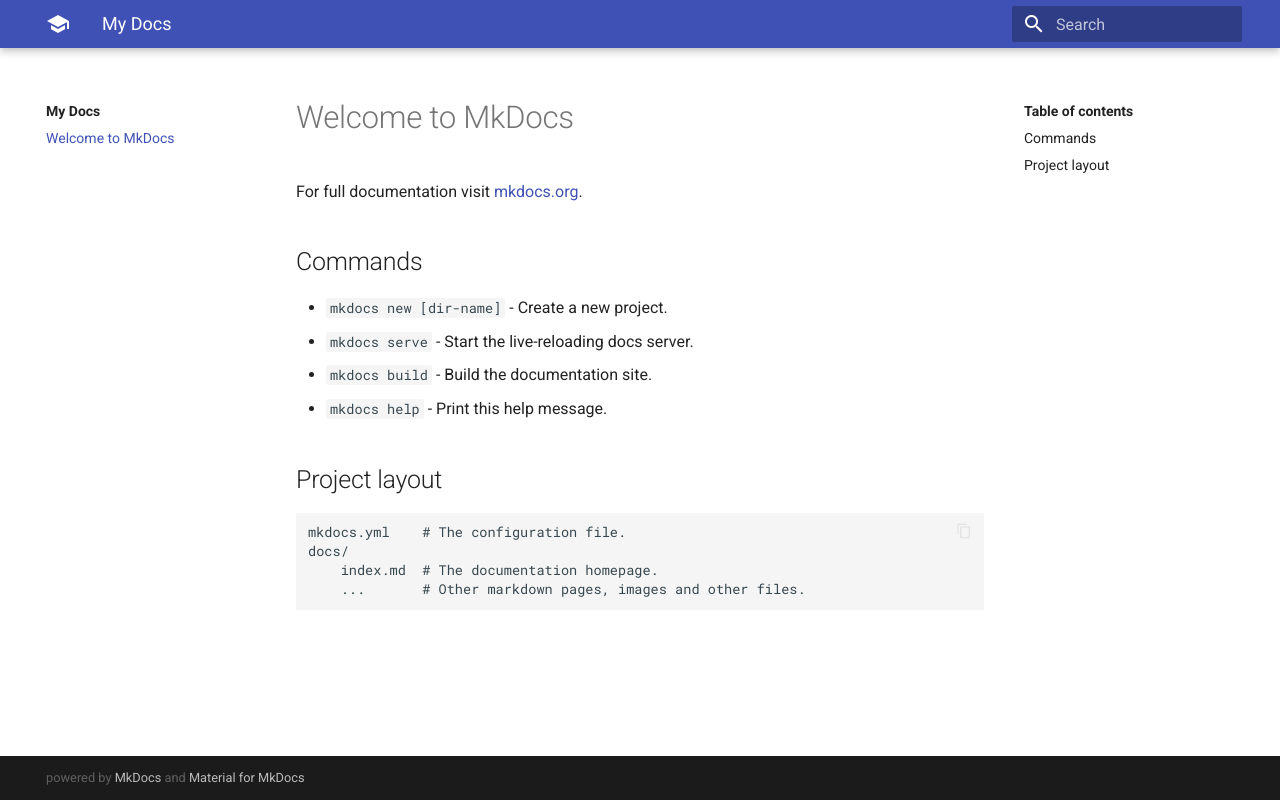
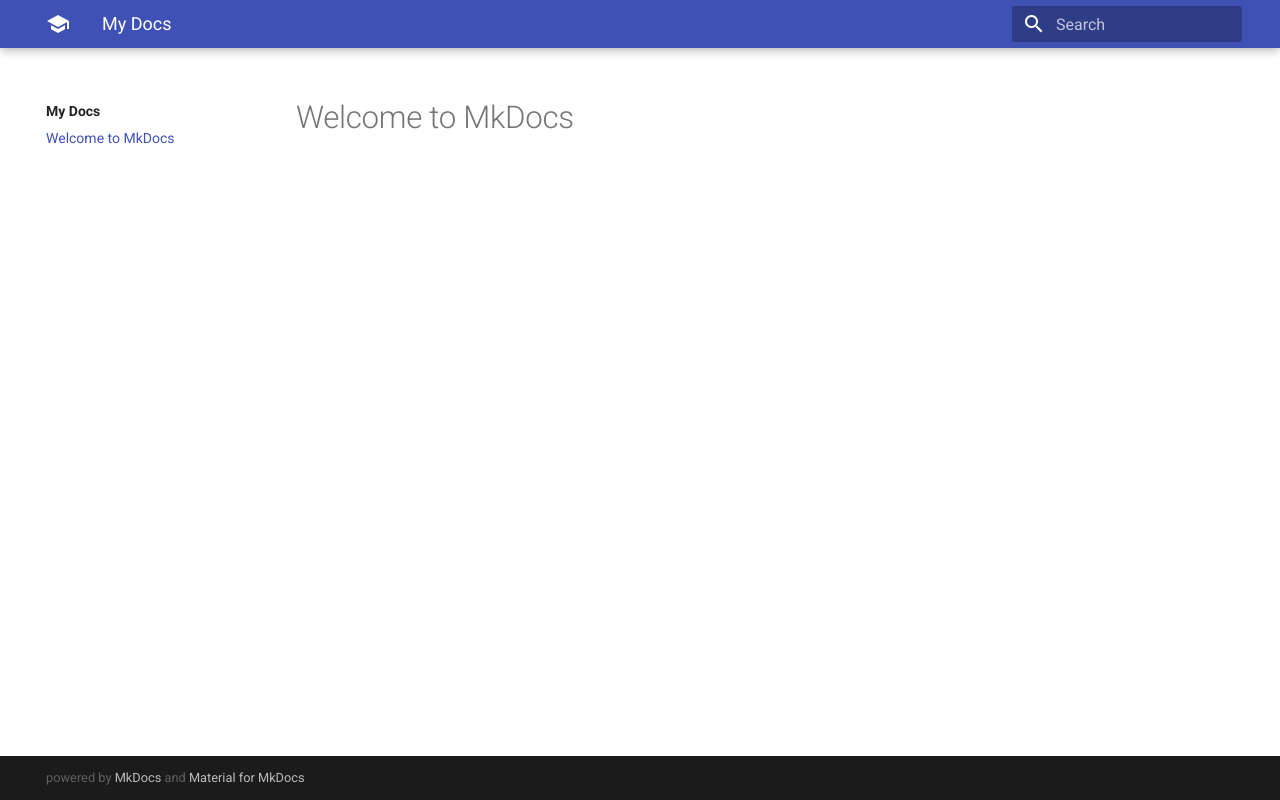
Before and after one commit to anjinggufa/blog, a plain HTML site: page index.html in a window 1280 px wide. Drawn offline with Linux system fonts and the light colour scheme.

Commit message:
Deployed b3a89fe with MkDocs version: 1.0.4

```diff
--- a/index.html
+++ b/index.html
@@ -176,45 +176,9 @@
 
 
 
-      <label class="md-nav__link md-nav__link--active" for="__toc">
-        Welcome to MkDocs
-      </label>
-
     <a href="." title="Welcome to MkDocs" class="md-nav__link md-nav__link--active">
       Welcome to MkDocs
     </a>
-
-
-<nav class="md-nav md-nav--secondary">
-
-
-
-
-
-    <label class="md-nav__title" for="__toc">Table of contents</label>
-    <ul class="md-nav__list" data-md-scrollfix>
-
-        <li class="md-nav__item">
-  <a href="#commands" title="Commands" class="md-nav__link">
-    Commands
-  </a>
-
-</li>
-
-        <li class="md-nav__item">
-  <a href="#project-layout" title="Project layout" class="md-nav__link">
-    Project layout
-  </a>
-
-</li>
-
-
-
-
-
-    </ul>
-
-</nav>
 
   </li>
 
@@ -236,29 +200,6 @@
 
 
 
-    <label class="md-nav__title" for="__toc">Table of contents</label>
-    <ul class="md-nav__list" data-md-scrollfix>
-
-        <li class="md-nav__item">
-  <a href="#commands" title="Commands" class="md-nav__link">
-    Commands
-  </a>
-
-</li>
-
-        <li class="md-nav__item">
-  <a href="#project-layout" title="Project layout" class="md-nav__link">
-    Project layout
-  </a>
-
-</li>
-
-
-
-
-
-    </ul>
-
 </nav>
                   </div>
                 </div>
@@ -271,20 +212,6 @@
 
 
                 <h1 id="welcome-to-mkdocs">Welcome to MkDocs</h1>
-<p>For full documentation visit <a href="https://mkdocs.org">mkdocs.org</a>.</p>
-<h2 id="commands">Commands</h2>
-<ul>
-<li><code>mkdocs new [dir-name]</code> - Create a new project.</li>
-<li><code>mkdocs serve</code> - Start the live-reloading docs server.</li>
-<li><code>mkdocs build</code> - Build the documentation site.</li>
-<li><code>mkdocs help</code> - Print this help message.</li>
-</ul>
-<h2 id="project-layout">Project layout</h2>
-<pre><code>mkdocs.yml    # The configuration file.
-docs/
-    index.md  # The documentation homepage.
-    ...       # Other markdown pages, images and other files.
-</code></pre>
 
 
 
--- a/search/search_index.json
+++ b/search/search_index.json
@@ -1 +1 @@
-{"config":{"lang":["en"],"prebuild_index":false,"separator":"[\\s\\-]+"},"docs":[{"location":"","text":"Welcome to MkDocs For full documentation visit mkdocs.org . Commands mkdocs new [dir-name] - Create a new project. mkdocs serve - Start the live-reloading docs server. mkdocs build - Build the documentation site. mkdocs help - Print this help message. Project layout mkdocs.yml # The configuration file. docs/ index.md # The documentation homepage. ... # Other markdown pages, images and other files.","title":"Welcome to MkDocs"},{"location":"#welcome-to-mkdocs","text":"For full documentation visit mkdocs.org .","title":"Welcome to MkDocs"},{"location":"#commands","text":"mkdocs new [dir-name] - Create a new project. mkdocs serve - Start the live-reloading docs server. mkdocs build - Build the documentation site. mkdocs help - Print this help message.","title":"Commands"},{"location":"#project-layout","text":"mkdocs.yml # The configuration file. docs/ index.md # The documentation homepage. ... # Other markdown pages, images and other files.","title":"Project layout"}]}
+{"config":{"lang":["en"],"prebuild_index":false,"separator":"[\\s\\-]+"},"docs":[{"location":"","text":"Welcome to MkDocs","title":"Welcome to MkDocs"},{"location":"#welcome-to-mkdocs","text":"","title":"Welcome to MkDocs"}]}
```
Also changed, not shown: 1 other file.
